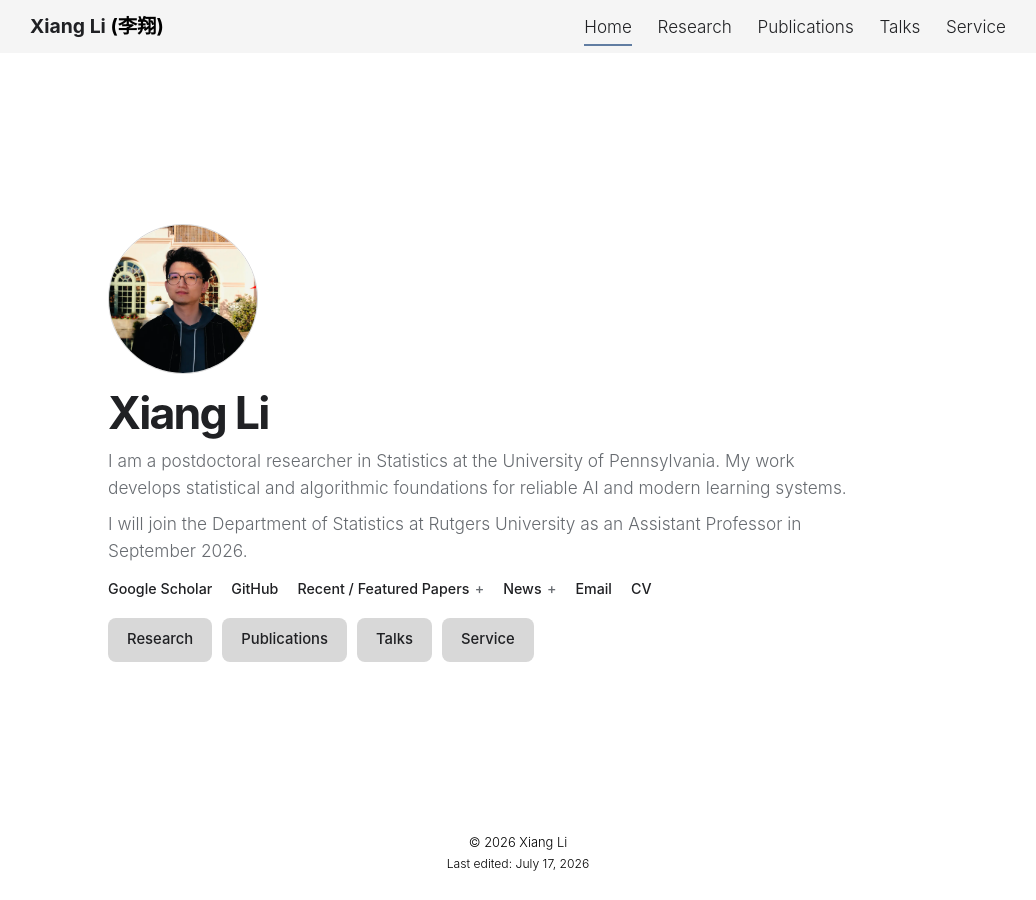
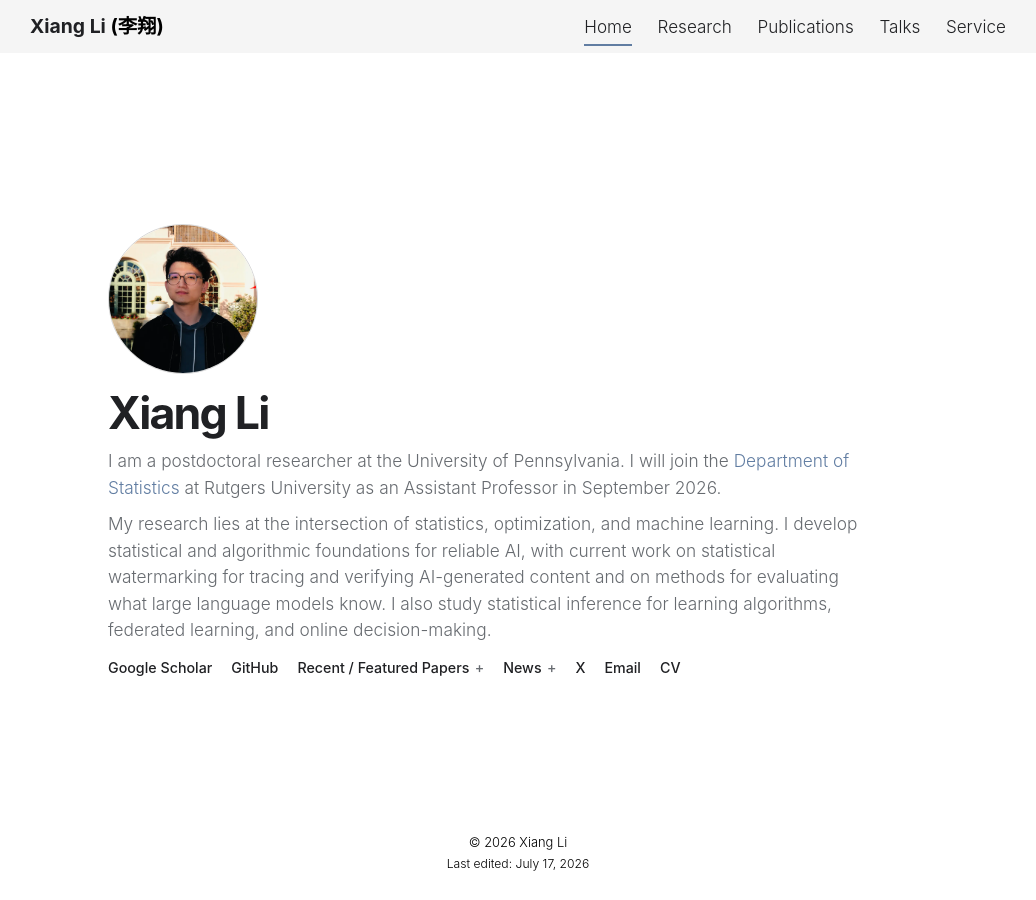
Before and after one commit to lx10077/lx10077.github.io, a Jekyll site: the page built from _pages/about.md, in a window 1280 px wide. Shown: the whole page, without its empty margins (122-1158 px from the left). Built offline with Jekyll 4.4.1, drawn with Linux system fonts in a browser that asks for light colours; comment, search, counter and statistics services are not loaded; a style sheet for code colours, icons or effects is not loaded.

Commit message:
update home

```diff
--- a/_pages/about.md
+++ b/_pages/about.md
@@ -9,23 +9,17 @@ site_home: true
 <section class="v3-profile" aria-labelledby="site-name">
   <img src="{{ '/assets/img/prof_pic.webp' | relative_url }}" alt="Portrait of Xiang Li" width="800" height="996" fetchpriority="high">
   <h1 id="site-name">Xiang Li</h1>
-  <p>I am a postdoctoral researcher in Statistics at the University of Pennsylvania. My work develops statistical and algorithmic foundations for reliable AI and modern learning systems.</p>
-  <p>I will join the Department of Statistics at Rutgers University as an Assistant Professor in September 2026.</p>
+  <p>I am a postdoctoral researcher at the University of Pennsylvania. I will join the <a href="https://statistics.rutgers.edu/">Department of Statistics</a> at Rutgers University as an Assistant Professor in September 2026.</p>
+  <p>My research lies at the intersection of statistics, optimization, and machine learning. I develop statistical and algorithmic foundations for reliable AI, with current work on statistical watermarking for tracing and verifying AI-generated content and on methods for evaluating what large language models know. I also study statistical inference for learning algorithms, federated learning, and online decision-making.</p>
 
   <div class="v3-social" aria-label="Profile links and updates">
     <a href="https://scholar.google.com/citations?user={{ site.scholar_userid }}">Google Scholar</a>
     <a href="https://github.com/{{ site.github_username }}">GitHub</a>
     <button type="button" data-site-disclosure="featured-papers" aria-controls="featured-papers" aria-expanded="false">Recent / Featured Papers</button>
     <button type="button" data-site-disclosure="news-panel" aria-controls="news-panel" aria-expanded="false">News</button>
+    {% if site.twitter_username %}<a href="https://x.com/{{ site.twitter_username }}">X</a>{% endif %}
     <a href="mailto:{{ site.email }}">Email</a>
     <a href="{{ '/assets/pdf/CV_XiangLi.pdf' | relative_url }}">CV</a>
-  </div>
-
-  <div class="v3-buttons" aria-label="Site sections">
-    <a href="{{ '/research/' | relative_url }}">Research</a>
-    <a href="{{ '/publications/' | relative_url }}">Publications</a>
-    <a href="{{ '/talks/' | relative_url }}">Talks</a>
-    <a href="{{ '/service/' | relative_url }}">Service</a>
   </div>
 
   <div class="v3-home-disclosures">
--- a/assets/css/_custom.scss
+++ b/assets/css/_custom.scss
@@ -813,6 +813,10 @@ ul.bibliography {
   line-height: 1.53;
 }
 
+.v3-profile p a {
+  color: var(--v3-accent);
+}
+
 .v3-social {
   display: flex;
   width: 100%;
@@ -851,27 +855,6 @@ ul.bibliography {
 
 .v3-social > button[aria-expanded="true"]::after {
   content: "−";
-}
-
-.v3-buttons {
-  display: flex;
-  flex-wrap: wrap;
-  margin-top: 0.15rem;
-}
-
-.v3-buttons a {
-  margin: 6px 10px 6px 0;
-  padding: 0.58rem 1rem;
-  border-radius: 8px;
-  background: var(--v3-chip);
-  color: var(--v3-ink);
-  font-size: 0.78rem;
-  font-weight: 500;
-}
-
-.v3-buttons a:hover {
-  background: var(--v3-chip-hover);
-  color: var(--v3-ink);
 }
 
 .v3-disclosure-content {
```
Also changed, not shown: 404.html (+6 -1 lines).
